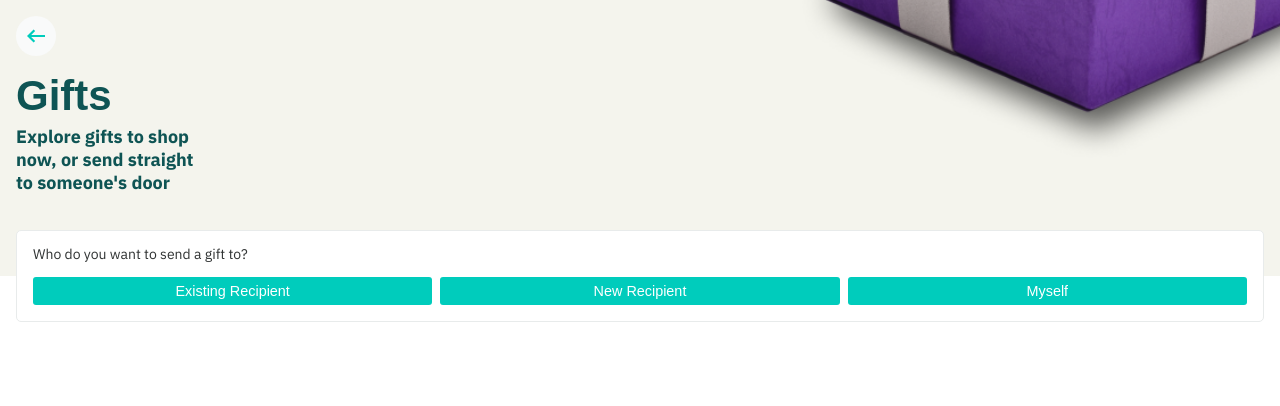
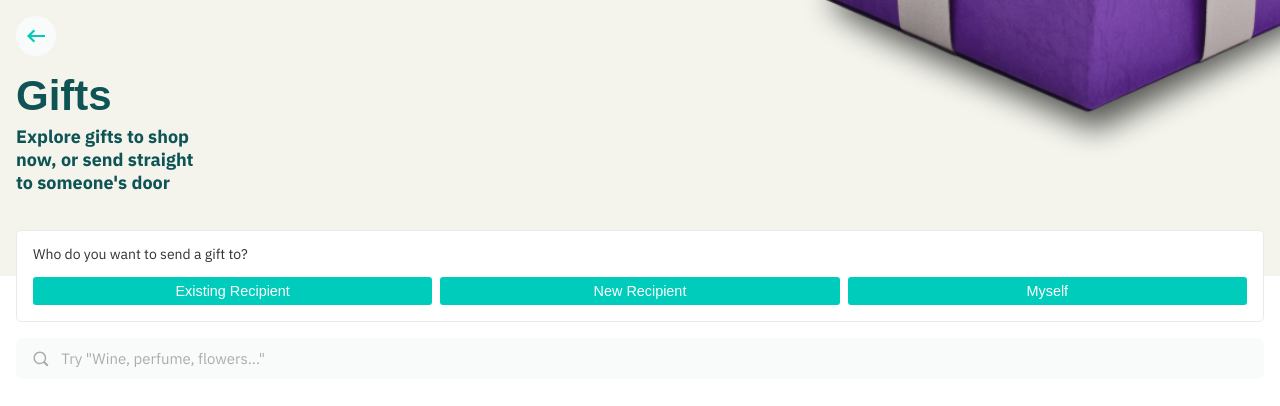
Before and after one commit to kabirseth4/deliveroo-tastemakers, a React (Create React App) app: page / in a window 1280 px wide. Shown: the top 406 px of the page. Built offline with nearby package versions, Linux system fonts and the light colour scheme; a web font is replaced by a local one.

Commit message:
Add search bar

```diff
--- a/src/App.jsx
+++ b/src/App.jsx
@@ -1,12 +1,14 @@
 import "./App.scss";
 import Header from "./components/Header/Header";
 import Recipient from "./components/Recipient/Recipient";
+import Search from "./components/Search/Search";
 
 function App() {
   return (
     <div className="app">
       <Header />
       <Recipient />
+      <Search />
     </div>
   );
 }
--- /dev/null
+++ b/src/components/Search/Search.jsx
@@ -0,0 +1,15 @@
+import "./Search.scss";
+
+const Search = () => {
+  return (
+    <div className="search">
+      <input
+        className="search__input"
+        type="text"
+        placeholder='Try "Wine, perfume, flowers..."'
+      />
+    </div>
+  );
+};
+
+export default Search;
--- /dev/null
+++ b/src/components/Search/Search.scss
@@ -0,0 +1,29 @@
+.search {
+  padding: 1rem;
+
+  &__input {
+    width: 100%;
+    color: #abadad;
+    font-family: "IBM Plex Sans";
+    font-size: 0.9375rem;
+    font-weight: 400;
+    border-radius: 0.375rem;
+    border: none;
+    background: #f9fafa;
+    padding: 0.69rem;
+    padding-left: 2.83rem;
+    background-image: url("../../assets/icons/search.svg");
+    background-repeat: no-repeat;
+    background-position: left 1rem center;
+    background-size: 1.125rem;
+
+    &::placeholder {
+      color: #abadad;
+      font-family: "IBM Plex Sans";
+    }
+
+    &:focus {
+      outline-color: #00ccbc;
+    }
+  }
+}
```
Also changed, not shown: src/assets/icons/search.svg (added).
